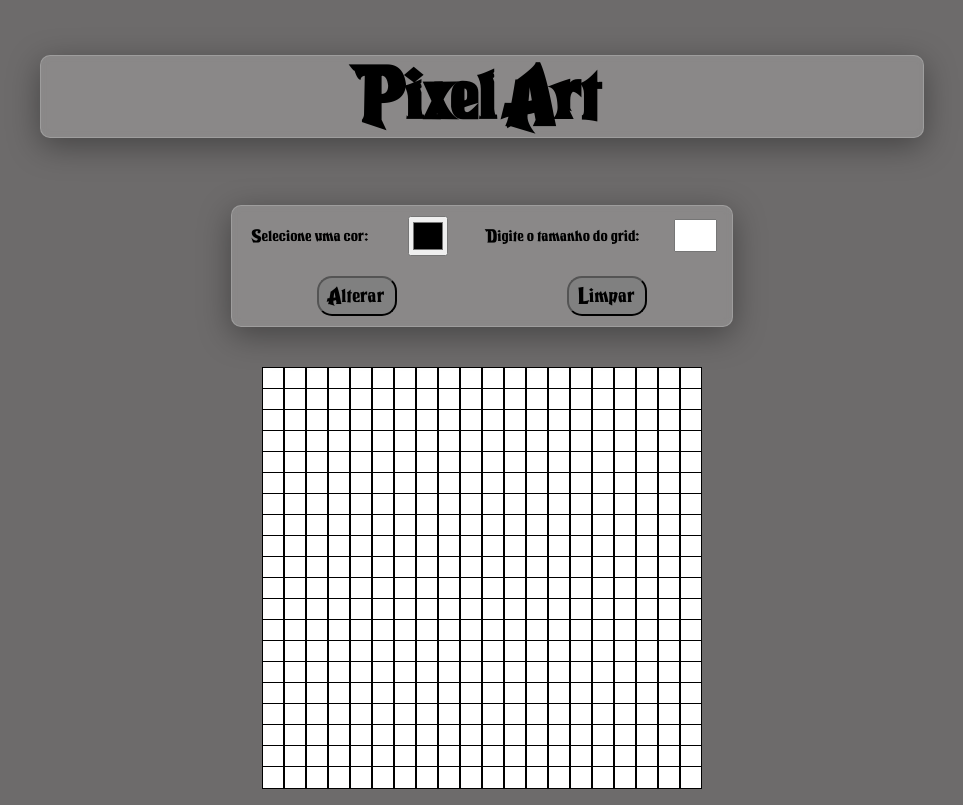
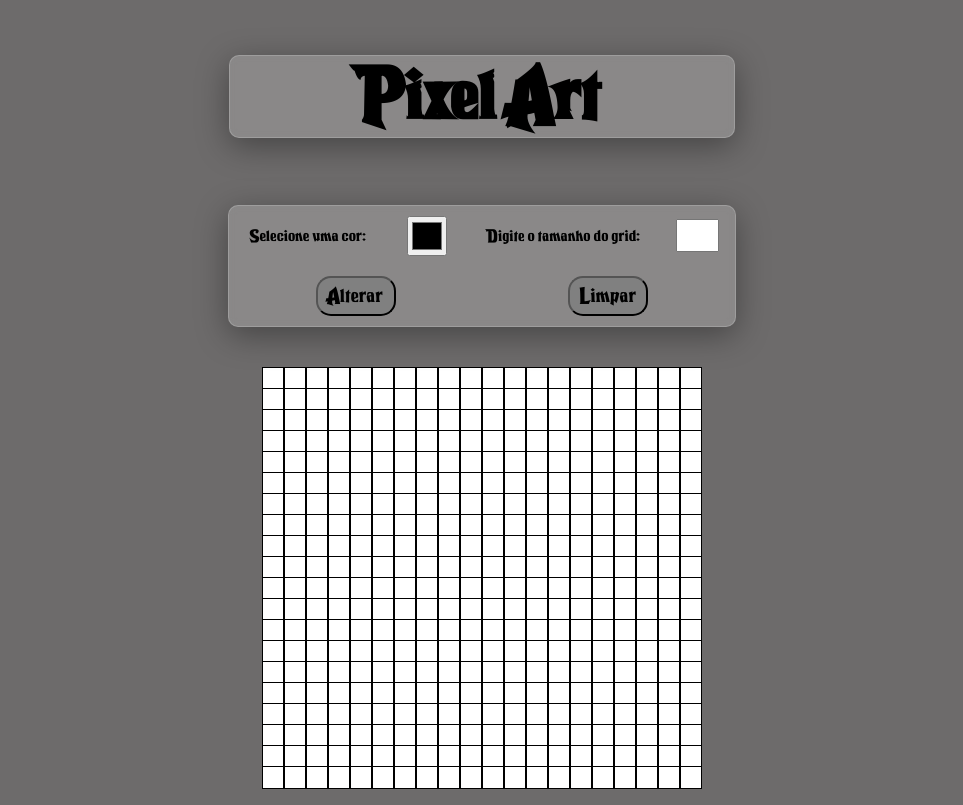
Before and after one commit to paulohssouza/pixel-art, a website: page index.html in a window 1280 px wide. Shown: the whole page, without its empty margins (158-1121 px from the left). Drawn offline with Linux system fonts and the light colour scheme.

Commit message:
Ajustes de layout da section Input e do Header.

```diff
--- a/style.css
+++ b/style.css
@@ -7,7 +7,8 @@ header {
   display: flex;
   flex-wrap: wrap;
   text-align: center;
-  width: 70%;
+  width: 40%;
+  min-width: 238px;
   margin-left: auto;
   margin-right: auto;
 }
@@ -52,12 +53,13 @@ body {
   -webkit-backdrop-filter: blur(4px);
   border-radius: 10px;
   border: 1px solid rgba(255, 255, 255, 0.18);
-  width: 500px;
   align-items: center;
   justify-items: center;
   margin-left: auto;
   margin-right: auto;
   margin-top: 20px;
+  width: 40%;
+  min-width: 238px;
 }
 
 #btn-grid-size {
```
